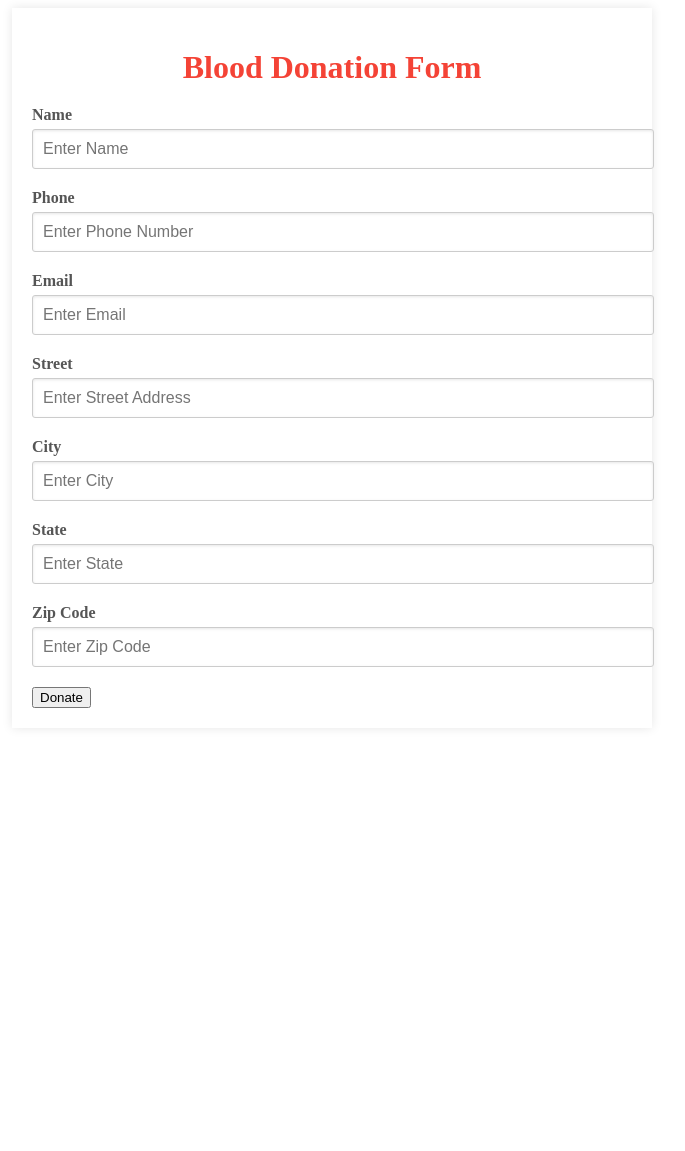
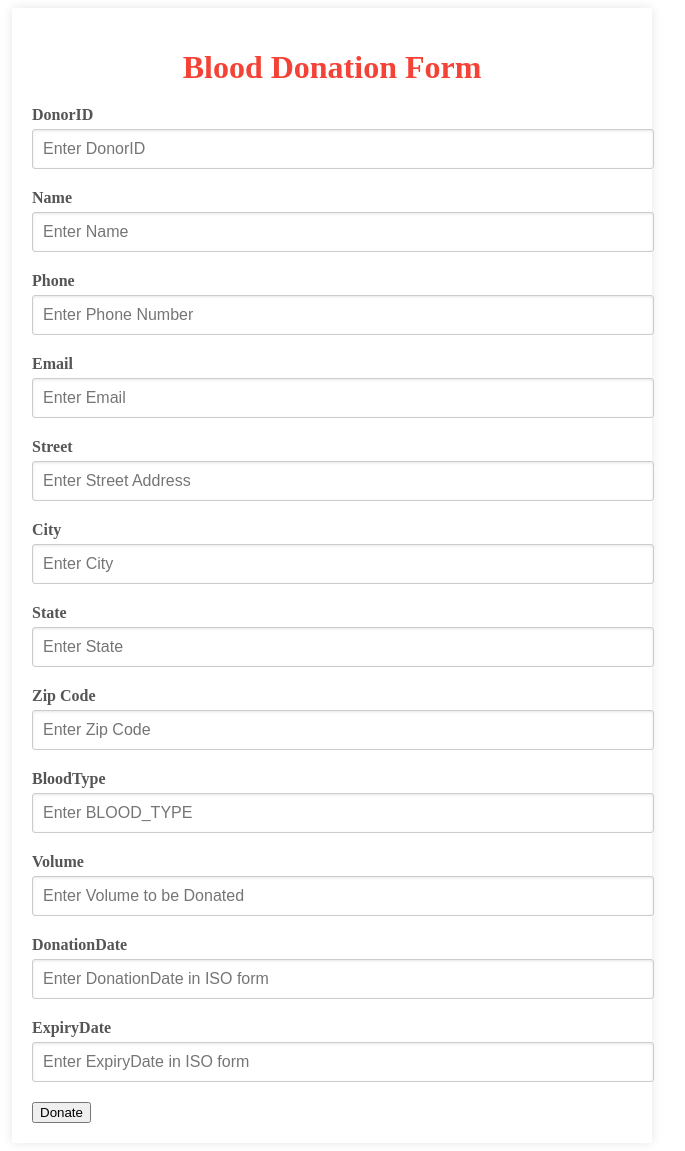
Before and after one commit to YuvrajDoshi01/BloodBankManagementSystem, a Flask app: page /donation in a window 1280 px wide. Shown: the whole page, without its empty margins (308-993 px from the left). Before the commit the page ends 708 px from the top, so only its background shows below. Run offline with Flask 2, Linux system fonts and the light colour scheme; some libraries are stand-ins or nearby versions.

Commit message:
UPDATE app.py
Updated donation form where if id matches the donor then update at that ID

```diff
--- a/app.py
+++ b/app.py
@@ -39,11 +39,20 @@ def donation():
         volume = donor_data['volume']
         expiry_date = donor_data['expiry_date']
         donation_date = donor_data['donation_date']
+        donor_id = donor_data.get('donor_id')
 
-        # Insert donor information into donor table
+        # Check if the donor exists in the donor table
         cursor = mysql.connection.cursor()
-        cursor.execute("INSERT INTO donor (name, phone, email) VALUES (%s, %s, %s)", (name, phone, email))
-        donor_id = cursor.lastrowid
+        cursor.execute("SELECT * FROM donor WHERE ID=%s", (donor_id,))
+        donor = cursor.fetchone()
+
+        if donor is None:
+            # Donor does not exist, create new donor
+            cursor.execute("INSERT INTO donor (name, phone, email) VALUES (%s, %s, %s)", (name, phone, email))
+            donor_id = cursor.lastrowid
+        else:
+            # Donor exists, update volume in bloodbag table
+            cursor.execute("UPDATE bloodbag SET volume=volume+%s WHERE donor_id=%s", (volume, donor_id,))
 
         # Insert address information into address table
         cursor.execute("INSERT INTO address (street, city, state, zip_code) VALUES (%s, %s, %s, %s)", (street, city, state, zip_code))
--- a/static/script.js
+++ b/static/script.js
@@ -10,7 +10,6 @@ form.addEventListener('submit', (event) => {
   const formData = new FormData(form);
 
   // Convert the form data to a JSON object
-  console.log("1");
   const json = JSON.stringify(Object.fromEntries(formData.entries()));
   console.log(json);
   // Send the form data to the server using a fetch request
--- a/templates/form.html
+++ b/templates/form.html
@@ -9,34 +9,66 @@
     <div class="container">
         <h1>Blood Donation Form</h1>
         <form method="post" action="{{ url_for('donation') }}">
+
+            <div class="form-group">
+                <label for="donor_id">DonorID</label>
+                <input type="text" name="donor_id" id="donor_id" placeholder="Enter DonorID" required>
+            </div>
+
             <div class="form-group">
                 <label for="name">Name</label>
                 <input type="text" name="name" id="name" placeholder="Enter Name" required>
             </div>
+
             <div class="form-group">
                 <label for="phone">Phone</label>
                 <input type="text" name="phone" id="phone" placeholder="Enter Phone Number" required>
             </div>
+
             <div class="form-group">
                 <label for="email">Email</label>
                 <input type="text" name="email" id="email" placeholder="Enter Email" required>
             </div>
+
             <div class="form-group">
                 <label for="street">Street</label>
                 <input type="text" name="street" id="street" placeholder="Enter Street Address" required>
             </div>
+
             <div class="form-group">
                 <label for="city">City</label>
                 <input type="text" name="city" id="city" placeholder="Enter City" required>
             </div>
+
             <div class="form-group">
                 <label for="state">State</label>
                 <input type="text" name="state" id="state" placeholder="Enter State" required>
             </div>
+
             <div class="form-group">
                 <label for="zip_code">Zip Code</label>
                 <input type="text" name="zip_code" id="zip_code" placeholder="Enter Zip Code" required>
             </div>
+
+            <div class="form-group">
+                <label for="blood_type">BloodType</label>
+                <input type="text" name="blood_type" id="blood_type" placeholder="Enter BLOOD_TYPE" required>
+            </div>
+
+            <div class="form-group">
+                <label for="volume">Volume</label>
+                <input type="text" name="volume" id="volume" placeholder="Enter Volume to be Donated" required>
+            </div>
+
+            <div class="form-group">
+                <label for="donation_date">DonationDate</label>
+                <input type="text" name="donation_date" id="donation_date" placeholder="Enter DonationDate in ISO form" required>
+            </div>
+            <div class="form-group">
+                <label for="expiry_date">ExpiryDate</label>
+                <input type="text" name="expiry_date" id="expiry_date" placeholder="Enter ExpiryDate in ISO form" required>
+            </div>
+
             <button type="submit">Donate</button>
         </form>
     </div>
```
Also changed, not shown: templates/donor_edit.html (+11 -11 lines), templates/html_files.txt (deleted).
